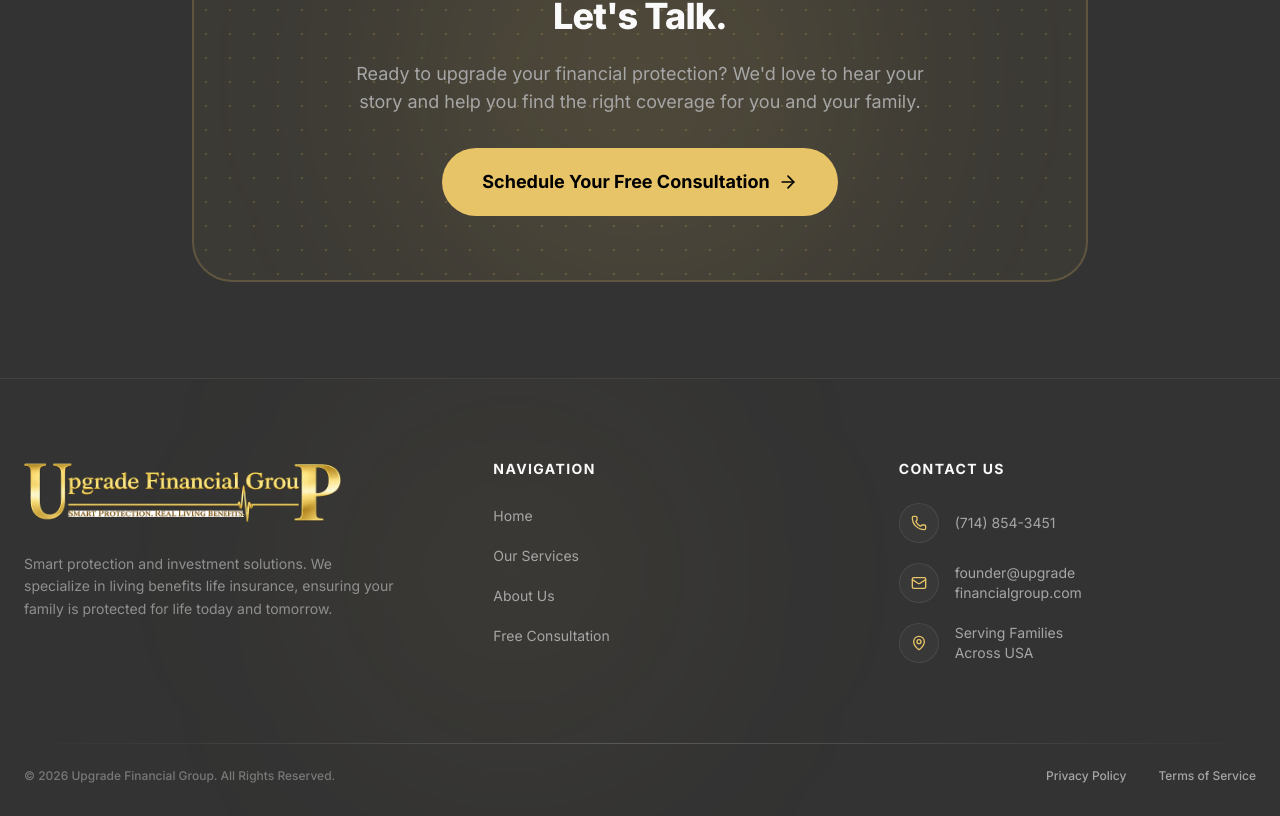
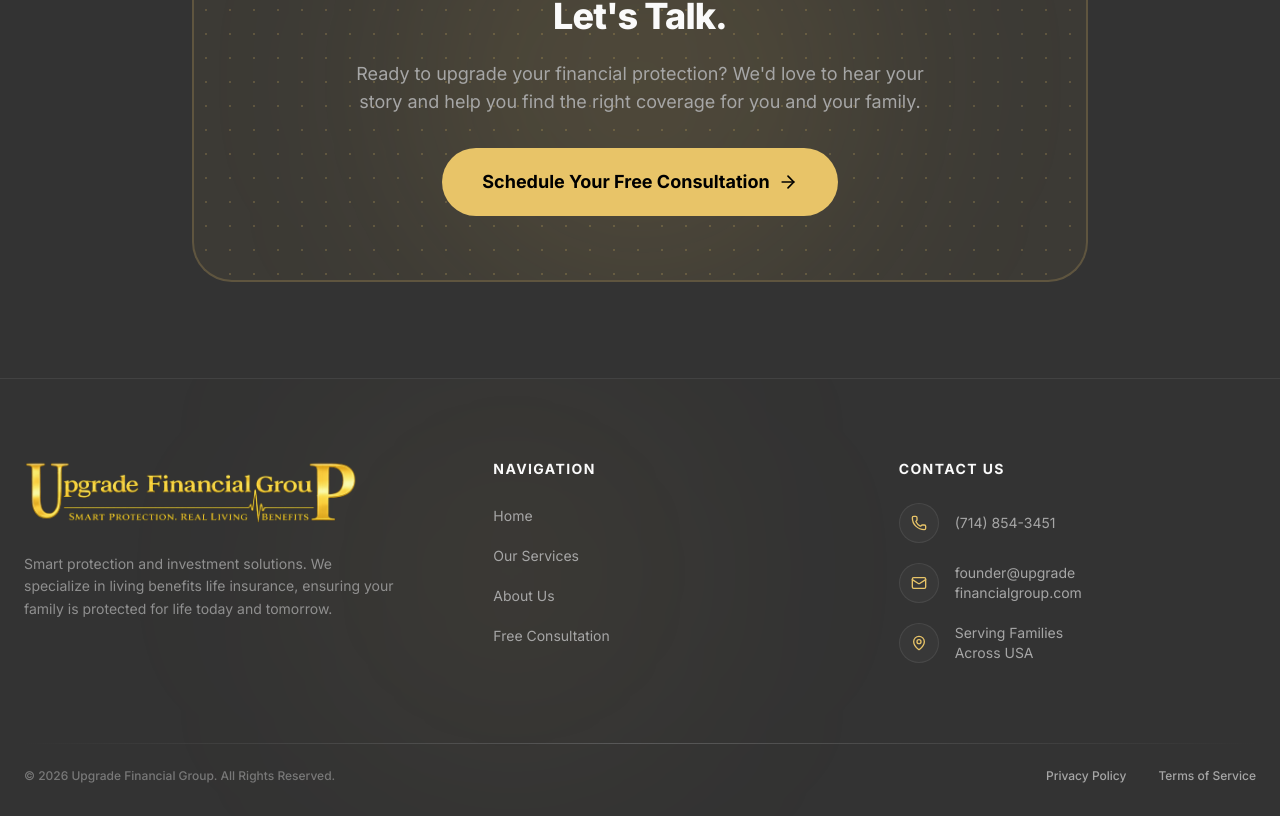
Before and after one commit to machu21/upgrade-financial-group, a Next.js app: page /about in a window 1280 px wide. Shown: the part 5047-5863 px from the top of the page. Built offline with nearby package versions, Linux system fonts and the light colour scheme.

Commit message:
deploy updates

```diff
--- a/components/Footer.tsx
+++ b/components/Footer.tsx
@@ -20,7 +20,7 @@ export function Footer() {
           <div className="space-y-6">
             <Link href="/" className="inline-block hover:opacity-80 transition-opacity">
               <Image
-                src="/images/ufgroup-logo.png"
+                src="/images/main-logo.png"
                 alt="Upgrade Financial Group"
                 width={300}
                 height={80}
```
